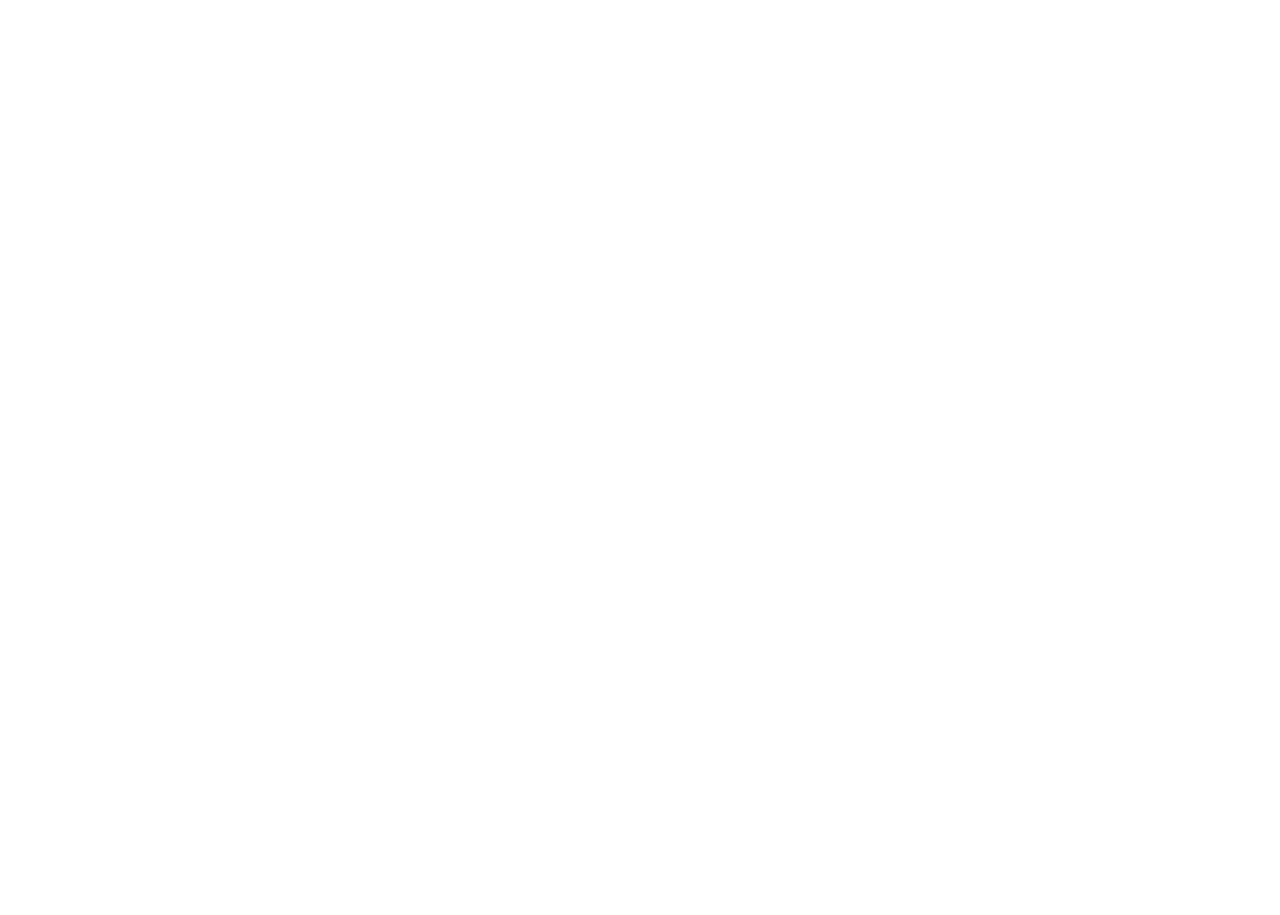
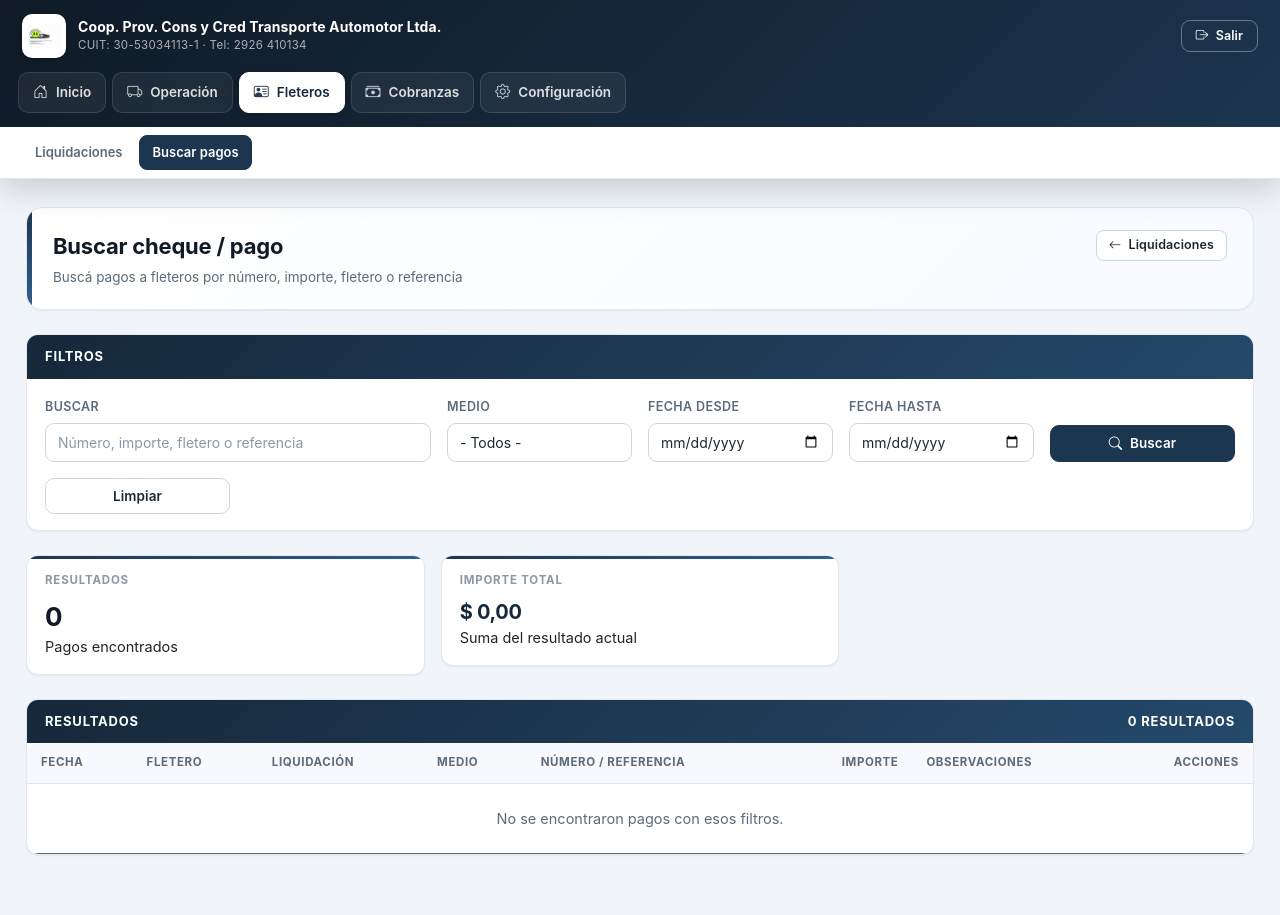
Before and after one commit to Fabiohernang/control-viajes-fusionado-ccc, a Flask app: page /liquidaciones/buscar-pagos in a window 1280 px wide. Before the commit the page is empty. Before the commit the page ends 800 px from the top, so only its background shows below. Run offline with Flask 3, Linux system fonts and the light colour scheme; the visitor is signed in with stand-in values (Sample User, id 1).

Commit message:
Update base.html

```diff
--- a/templates/base.html
+++ b/templates/base.html
@@ -53,3 +53,101 @@
     ]
   }
 ] %}
+
+{% set active_group = 'inicio' %}
+{% if endpoint in ['facturas', 'detalle_factura', 'editar_percepciones', 'importar_factura_pdf', 'confirmar_importacion_factura_pdf', 'cancelar_importacion_factura_pdf', 'nuevo_pago', 'editar_pago'] %}
+  {% set active_group = 'operacion' %}
+{% elif endpoint in ['liquidaciones', 'nueva_liquidacion', 'editar_liquidacion', 'detalle_liquidacion', 'pagar_liquidacion', 'buscar_pagos_fleteros', 'editar_pago_liquidacion', 'eliminar_pago_liquidacion', 'recibo_liquidacion'] %}
+  {% set active_group = 'fleteros' %}
+{% elif endpoint in ['cobranzas', 'pagos'] %}
+  {% set active_group = 'cobranzas' %}
+{% elif endpoint in ['configuracion', 'cambiar_contrasena'] %}
+  {% set active_group = 'config' %}
+{% elif endpoint in ['nuevo_viaje', 'editar_viaje'] %}
+  {% set active_group = 'operacion' %}
+{% elif endpoint == 'index' %}
+  {% set active_group = 'inicio' %}
+{% endif %}
+
+<!doctype html>
+<html lang="es">
+<head>
+  <meta charset="utf-8">
+  <meta name="viewport" content="width=device-width, initial-scale=1">
+  <title>{% block title %}Control viajes{% endblock %}</title>
+
+  <link rel="preconnect" href="https://cdn.jsdelivr.net" crossorigin>
+  <link rel="stylesheet" href="https://cdn.jsdelivr.net/npm/bootstrap@5.3.3/dist/css/bootstrap.min.css">
+  <link rel="stylesheet" href="https://cdn.jsdelivr.net/npm/bootstrap-icons@1.11.3/font/bootstrap-icons.min.css">
+  <link rel="stylesheet" href="{{ url_for('static', filename='styles.css') }}">
+</head>
+<body class="portal-body">
+
+<header class="top-shell">
+  <div class="top-shell-main">
+    <div class="brand-side">
+      <a href="{{ url_for('index') }}" class="brand-link">
+        <img src="{{ url_for('static', filename='logo-cooperativa.PNG') }}" alt="Logo cooperativa" class="brand-logo-top">
+        <div class="brand-copy">
+          <div class="brand-title-top">Coop. Prov. Cons y Cred Transporte Automotor Ltda.</div>
+          <div class="brand-subtitle-top">CUIT: 30-53034113-1 · Tel: 2926 410134</div>
+        </div>
+      </a>
+    </div>
+
+    <div class="top-actions">
+      <form method="post" action="{{ url_for('logout') }}" class="m-0">
+        <button class="btn btn-sm btn-outline-light" type="submit">
+          <i class="bi bi-box-arrow-right me-1"></i> Salir
+        </button>
+      </form>
+    </div>
+  </div>
+
+  <nav class="primary-nav">
+    {% for group in nav_groups %}
+      <a href="{{ group.url }}"
+         class="primary-nav-btn {% if active_group == group.key %}active{% endif %}">
+        <i class="bi {{ group.icon }}"></i>
+        <span>{{ group.label }}</span>
+      </a>
+    {% endfor %}
+  </nav>
+
+  <div class="secondary-nav-wrap">
+    {% for group in nav_groups %}
+      {% if active_group == group.key %}
+        <div class="secondary-nav active">
+          {% for ep, label in group["links"] %}
+            <a
+              href="{{ url_for(ep) }}"
+              class="secondary-nav-link {% if endpoint == ep %}active{% endif %}">
+              {{ label }}
+            </a>
+          {% endfor %}
+        </div>
+      {% endif %}
+    {% endfor %}
+  </div>
+</header>
+
+<main class="portal-main">
+  <div class="portal-content">
+    {% with messages = get_flashed_messages(with_categories=true) %}
+      {% if messages %}
+        <div class="flash-stack mb-4">
+          {% for category, message in messages %}
+            <div class="alert alert-{{ 'warning' if category == 'warning' else 'success' if category == 'success' else 'info' }} mb-2" role="alert">
+              {{ message }}
+            </div>
+          {% endfor %}
+        </div>
+      {% endif %}
+    {% endwith %}
+
+    {% block content %}{% endblock %}
+  </div>
+</main>
+
+</body>
+</html>
```
Lines whose indentation alone changed are shown as unchanged.
